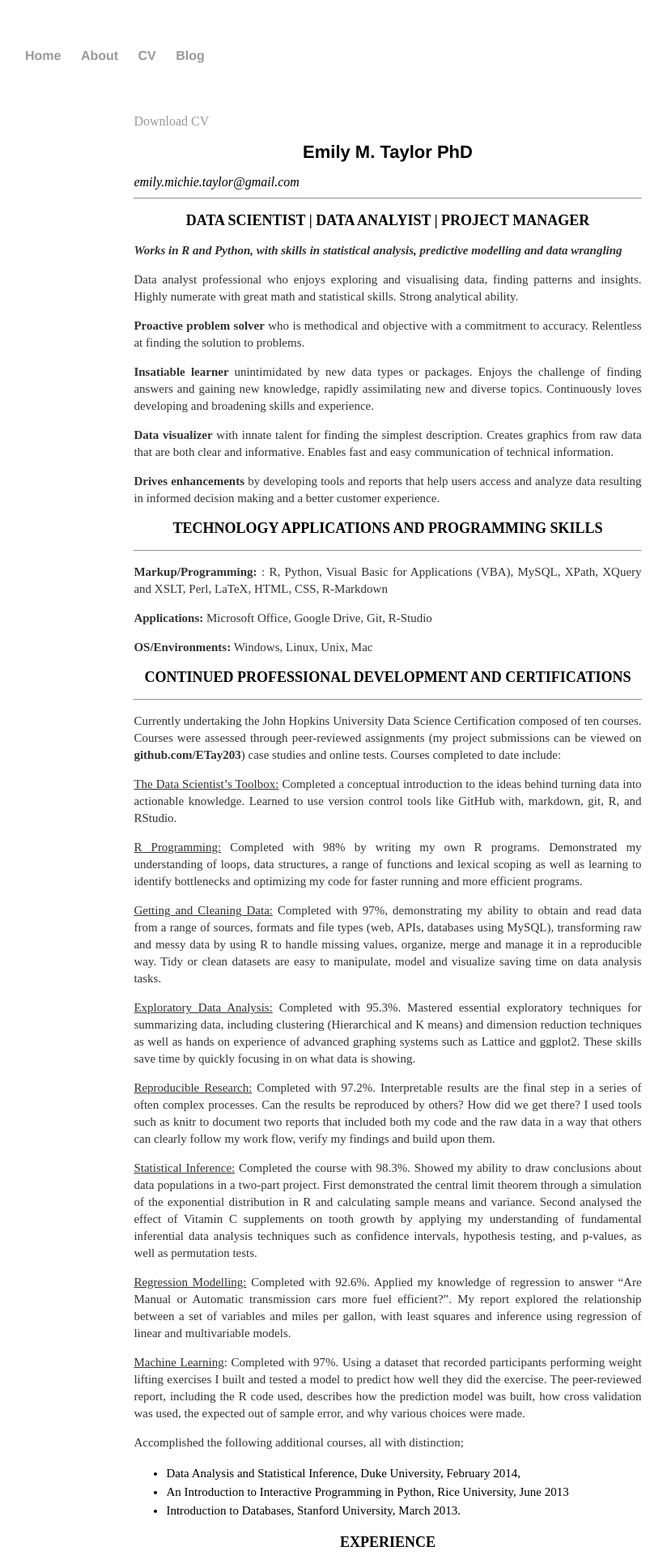
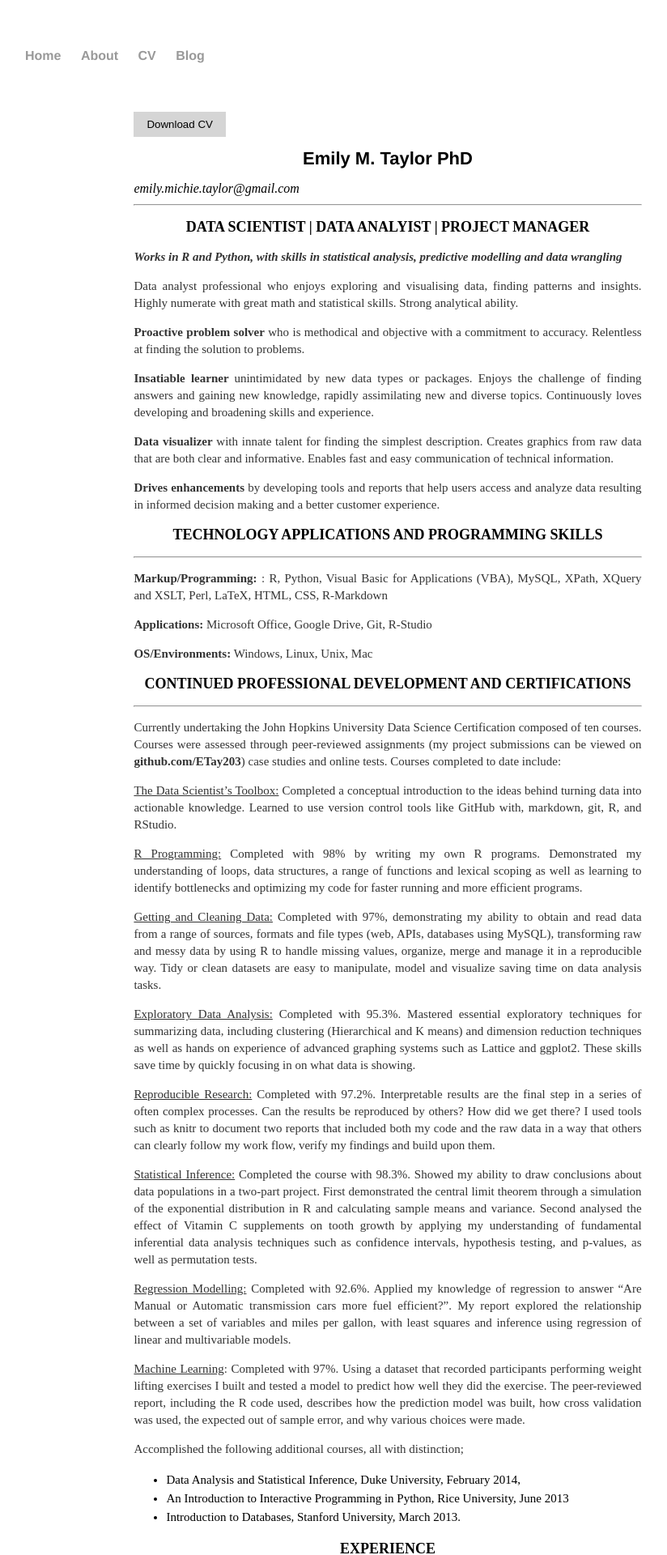
Before and after one commit to ETay203/ETay203.github.io, a Jekyll site: the page built from cv/index.html, in a window 1280 px wide. Shown: the top 1920 px of the page at 81% size, without its empty margins (161-985 px from the left). Built offline with Jekyll 4.4.1, drawn with Linux system fonts in a browser that asks for light colours.

Commit message:
update html version of cv

```diff
--- a/cv/index.html
+++ b/cv/index.html
@@ -5,7 +5,7 @@ title: Emily Taylor, CV
 
 
 <div class="cv">
-	<a href="/files/ETaylor_CV.pdf" class="button" title="Download CV as PDF">Download CV</a>
+	<button href="/files/ETaylor_CV.pdf" title="Download CV as PDF">Download CV</button>
 
 <span><h1>Emily M. Taylor PhD</h1></span>
 <address>
```
